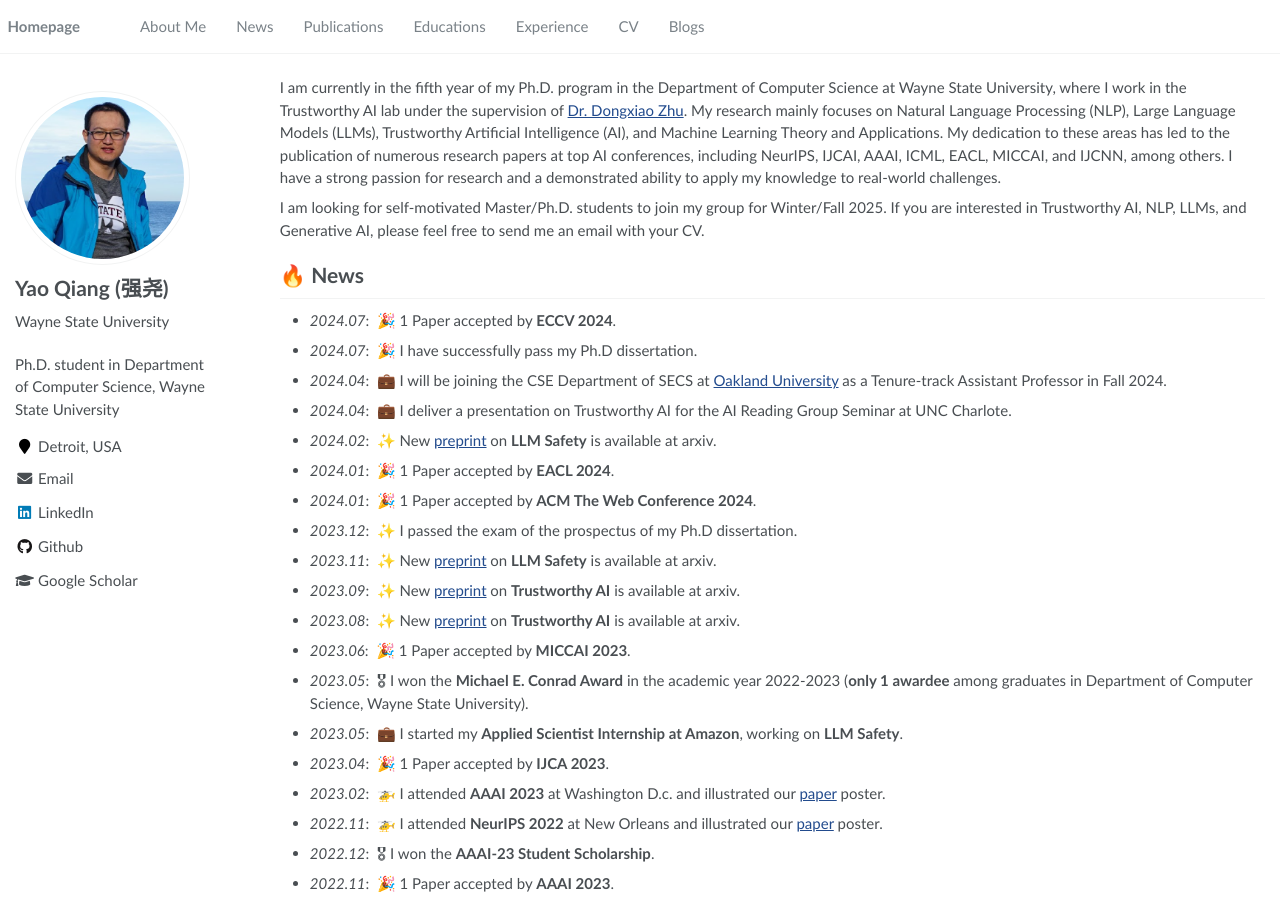
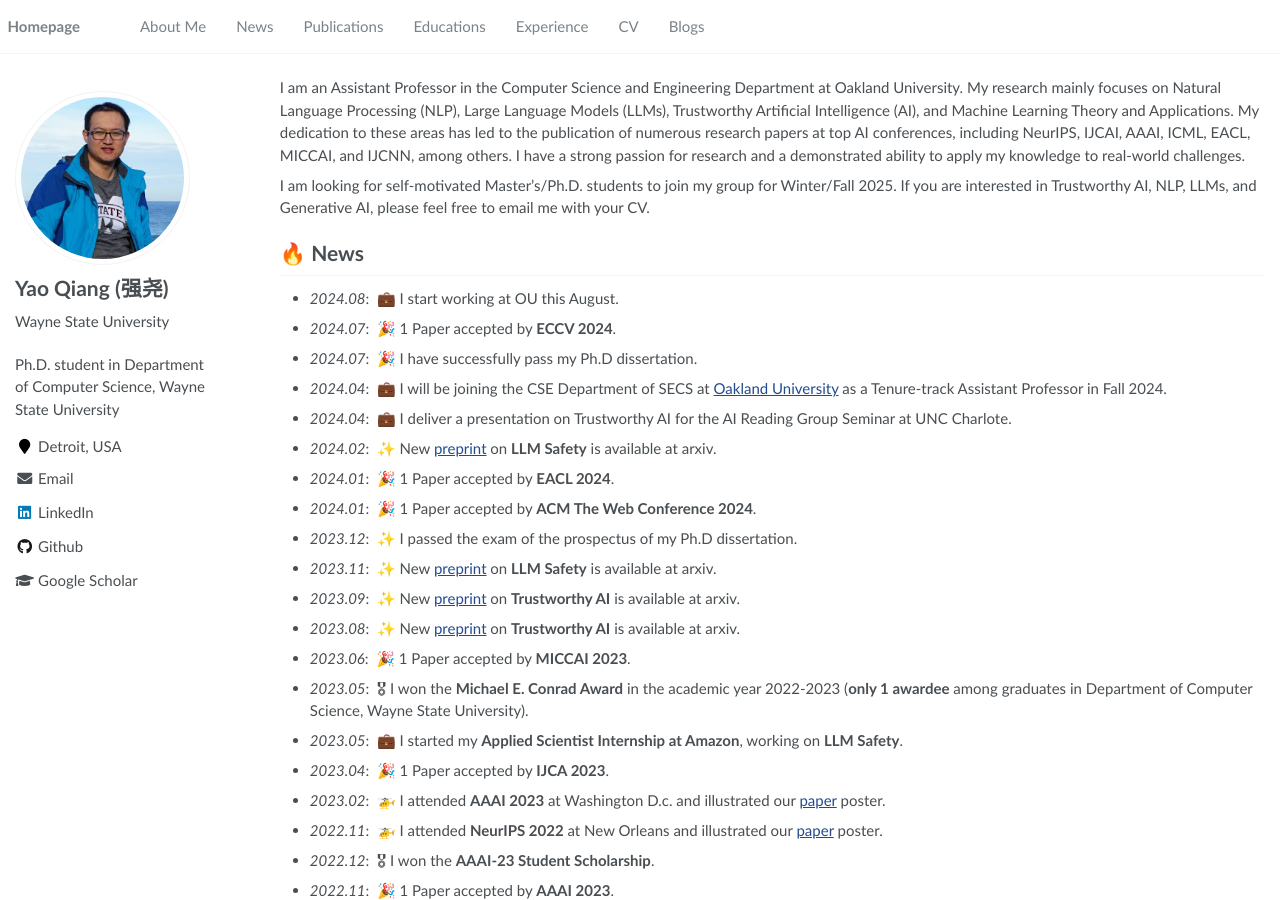
Before and after one commit to qiangyao1988/qiangyao1988.github.io, a Jekyll site: the page built from _pages/about.md, in a window 1280 px wide and 900 px high. Built offline with Jekyll 4.4.1, drawn with Linux system fonts in a browser that asks for light colours.

Commit message:
Update about.md

```diff
--- a/_pages/about.md
+++ b/_pages/about.md
@@ -10,15 +10,12 @@ redirect_from:
 
 <span class='anchor' id='about-me'></span>
 
-I am currently in the fifth year of my Ph.D. program in the Department of Computer Science at Wayne State University,
-where I work in the Trustworthy AI lab under the supervision of <a href="https://dongxiaozhu.github.io/" target="_blank"> Dr. Dongxiao Zhu</a>.
-My research mainly focuses on Natural Language Processing (NLP), Large Language Models (LLMs), Trustworthy Artificial Intelligence (AI), and Machine Learning Theory and Applications.
-My dedication to these areas has led to the publication of numerous research papers at top AI conferences, including NeurIPS, IJCAI, AAAI, ICML, EACL, MICCAI, and IJCNN, among others.
-I have a strong passion for research and a demonstrated ability to apply my knowledge to real-world challenges.
+I am an Assistant Professor in the Computer Science and Engineering Department at Oakland University. My research mainly focuses on Natural Language Processing (NLP), Large Language Models (LLMs), Trustworthy Artificial Intelligence (AI), and Machine Learning Theory and Applications.  My dedication to these areas has led to the publication of numerous research papers at top AI conferences, including NeurIPS, IJCAI, AAAI, ICML, EACL, MICCAI, and IJCNN, among others. I have a strong passion for research and a demonstrated ability to apply my knowledge to real-world challenges.
 
-I am looking for self-motivated Master/Ph.D. students to join my group for Winter/Fall 2025. If you are interested in Trustworthy AI, NLP, LLMs, and Generative AI, please feel free to send me an email with your CV.
+I am looking for self-motivated Master's/Ph.D. students to join my group for Winter/Fall 2025. If you are interested in Trustworthy AI, NLP, LLMs, and Generative AI, please feel free to email me with your CV.
 
 # 🔥 News
+- *2024.08*: &nbsp;💼 I start working at OU this August.
 - *2024.07*: &nbsp;🎉 1 Paper accepted by **ECCV 2024**.
 - *2024.07*: &nbsp;🎉 I have successfully pass my Ph.D dissertation.
 - *2024.04*: &nbsp;💼 I will be joining the CSE Department of SECS at [Oakland University](https://www.oakland.edu/) as a Tenure-track Assistant Professor in Fall 2024.
```
